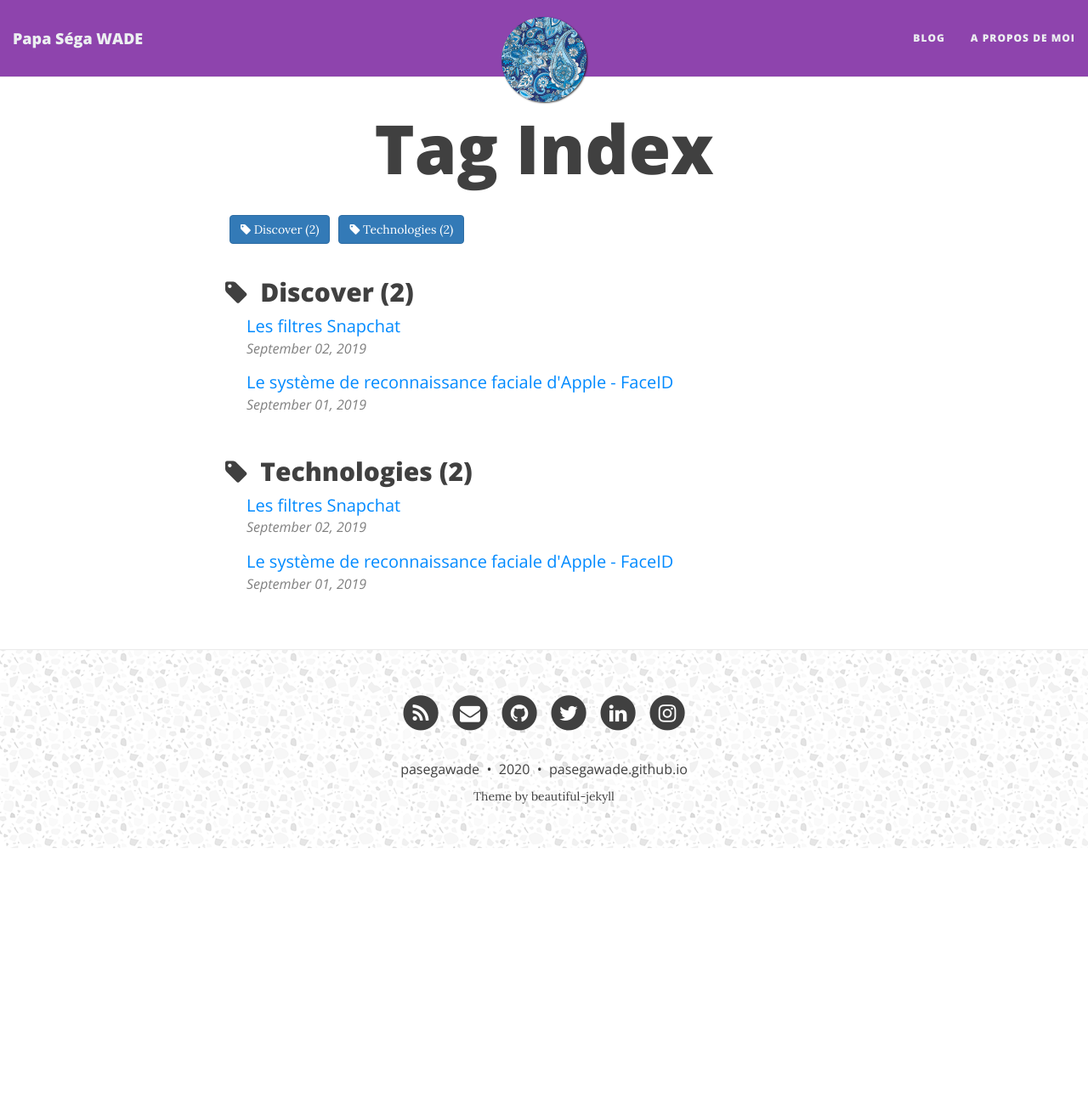
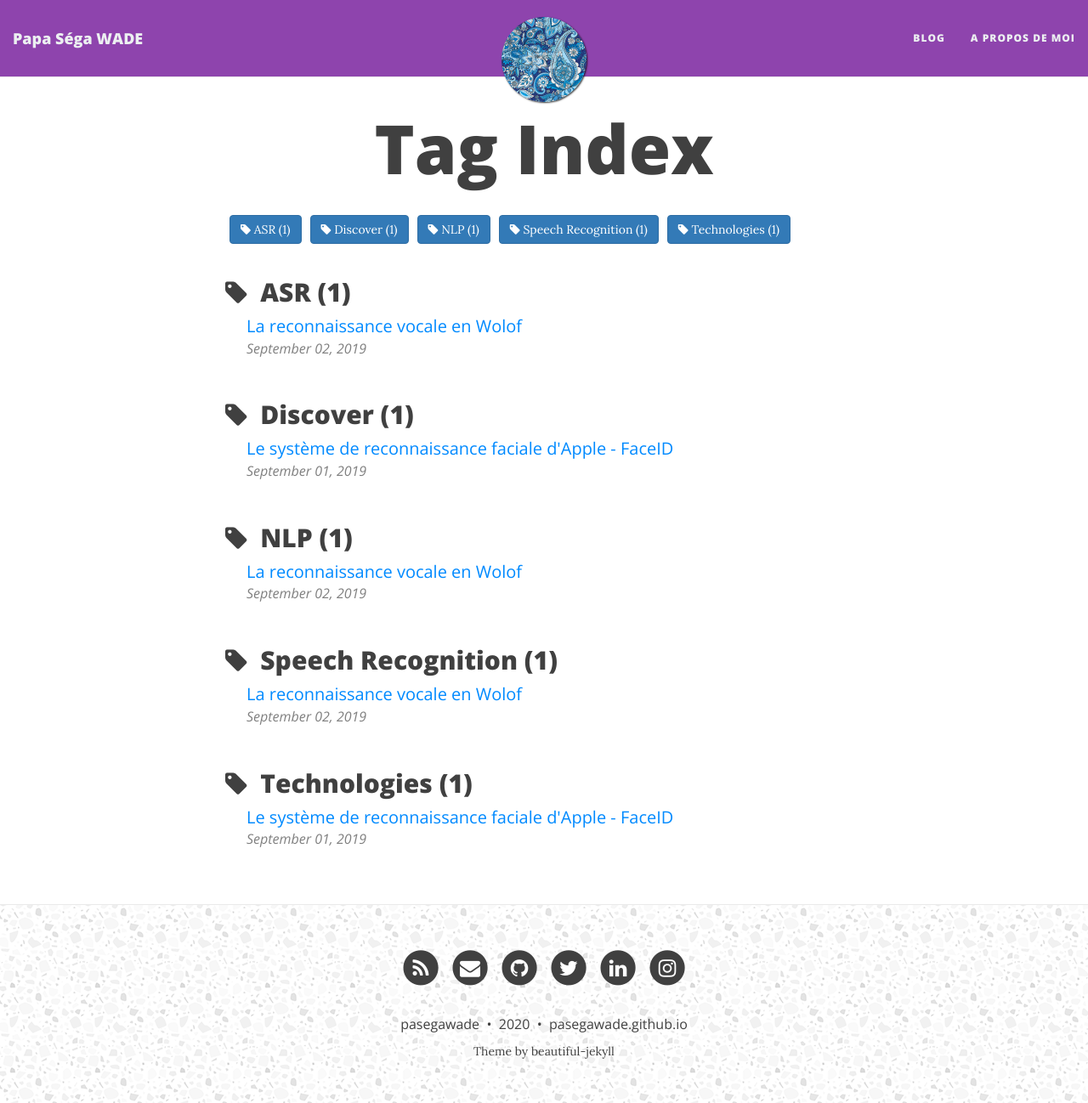
Before and after one commit to papasega/papasega.github.io, a Jekyll site: the page built from tags.html, in a window 1280 px wide and 1298 px high. Shown: the whole window at 85% size. Built offline with Jekyll 4.4.1, drawn with Linux system fonts in a browser that asks for light colours; nearby versions of some CDN libraries.

Commit message:
Update 2019-09-02-snapchat.md

```diff
--- a/_posts/2019-09-02-snapchat.md
+++ b/_posts/2019-09-02-snapchat.md
@@ -1,9 +1,9 @@
 ---
 layout: post
-title: Les filtres Snapchat
-subtitle: Comment ça fonctionne ?
-bigimg: img/posts/snapchat.jpg
-share-img: http://eliaswalyba.github.io/img/snapchat.jpg
-tags: [Discover, Technologies]
+title: La reconnaissance vocale en Wolof
+subtitle: Comment ça marche ?
+bigimg: img/posts/ASR.png
+share-img: http://pasegawade.github.io/img/ARS.png
+tags: [ASR, Speech Recognition, NLP]
 comments: true
 ---
```
